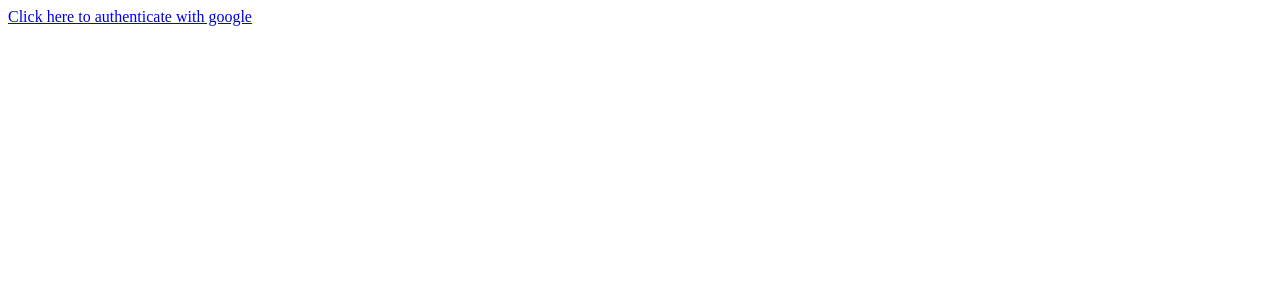
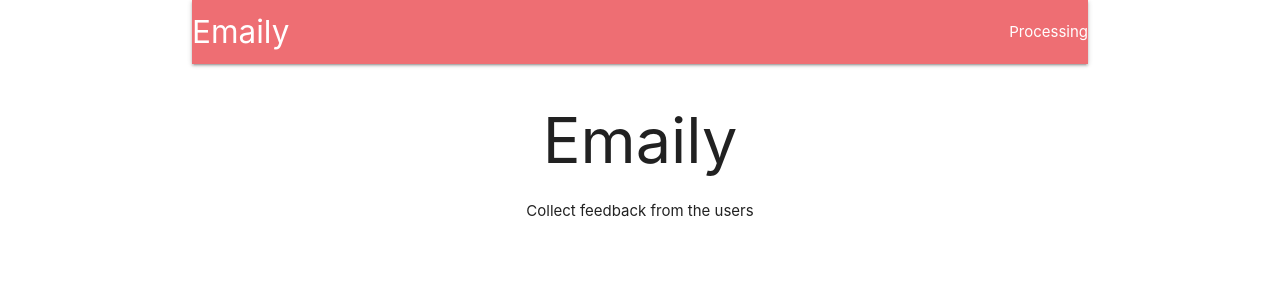
Before and after one commit to MuhtasimMusfiqZarab/DaakGhor, a React (Create React App) app in the folder client/: page / in a window 1280 px wide. Shown: the top 300 px of the page. Built offline with nearby package versions, Linux system fonts and the light colour scheme; no server answers.

Commit message:
redux setup and finishing header component

```diff
--- a/client/package.json
+++ b/client/package.json
@@ -3,16 +3,20 @@
   "version": "0.1.0",
   "private": true,
   "dependencies": {
+    "@material-ui/core": "^4.9.11",
     "@testing-library/jest-dom": "^4.2.4",
     "@testing-library/react": "^9.3.2",
     "@testing-library/user-event": "^7.1.2",
+    "axios": "^0.19.2",
     "http-proxy-middleware": "^1.0.3",
+    "materialize-css": "^1.0.0-rc.2",
     "react": "^16.13.1",
     "react-dom": "^16.13.1",
     "react-redux": "^7.2.0",
     "react-router-dom": "^5.1.2",
     "react-scripts": "3.4.1",
-    "redux": "^4.0.5"
+    "redux": "^4.0.5",
+    "redux-thunk": "^2.3.0"
   },
   "scripts": {
     "start": "react-scripts start",
--- /dev/null
+++ b/client/src/actions/index.js
@@ -0,0 +1,20 @@
+import axios from "axios";
+
+//import types
+import { FETCH_USER } from "./types";
+
+//whenever redux thunk sees that a fucntin is returned from the action creator(not an action object) then it will automatically call the functin and pass in the dispatch funcitn as an argument
+
+//whenever this will be called , it will instantly return the function insidee
+export const fetchUser = () =>
+  //route to the api to see if the usedr is logged in or not (route handler is defined in the express server(authRoute.js))
+  //we are using proxy for developemnet to send the request to the sever
+
+  // we will be using redux thunk for async request and manually dispatching an action (redux thunk gives us access to manulayy dispatch an aciton)
+  // looks weird, we are returning a function and when the funciton is executed, it would make the  acctual request
+  // we normally return an action, but for redux thunk we are returning a funciton
+  async (dispatch) => {
+    //at any given pint in time, we can call dispatch (agter the network request successfully fetches the data)
+    const res = await axios.get("/api/current_user");
+    dispatch({ type: FETCH_USER, payload: res.data });
+  };
--- /dev/null
+++ b/client/src/actions/types.js
@@ -0,0 +1,3 @@
+// here are the action types
+
+export const FETCH_USER = "fetch_user";
--- a/client/src/components/App.js
+++ b/client/src/components/App.js
@@ -1,14 +1,43 @@
 import React, { Component } from "react";
+//browser router is the brain of the react router
+import { BrowserRouter, Route } from "react-router-dom";
+//connect helper
+import { connect } from "react-redux";
+//import actions
+import * as actions from "../actions";
+
+import Header from "./Header";
+import Landing from "./Landing";
+
+const Dashborad = () => {
+  return <h2>Dashborad</h2>;
+};
+const SurveyNew = () => {
+  return <h2>SurveyNew</h2>;
+};
 
 class App extends Component {
   state = {};
+
+  //to knwo it the user is signed in or not
+  componentDidMount() {
+    this.props.fetchUser();
+  }
+
   render() {
+    //BrowserRouter can have only one child
     return (
-      <div>
-        <a href="/auth/google">Click here to authenticate with google</a>
+      <div className="container">
+        <BrowserRouter>
+          <Header />
+          <Route path="/" exact component={Landing} />
+          <Route path="/surveys" exact component={Dashborad} />
+          <Route path="/surveys/new" component={SurveyNew} />
+        </BrowserRouter>
       </div>
     );
   }
 }
 
-export default App;
+//1st arg is mapStateToProps,2nd is all the action Creators, once we pass in all the different actions then we can get them as props
+export default connect(null, actions)(App);
--- /dev/null
+++ b/client/src/components/Header.js
@@ -0,0 +1,45 @@
+import React, { Component } from "react";
+import { connect } from "react-redux";
+import { Link } from "react-router-dom";
+
+class Header extends Component {
+  //rendering the header according to the auth value
+  renderContent() {
+    //there are tree cases
+    switch (this.props.auth) {
+      case null:
+        return "Processing";
+      case false:
+        return <a href="/auth/google">Login with google</a>;
+      default:
+        return <a href="/api/logout">Logout</a>;
+    }
+  }
+
+  render() {
+    console.log(this.props);
+    return (
+      <nav>
+        <div className="nav-wrapper">
+          <Link
+            href={this.props.auth ? "/surveys" : "/"}
+            className="brand-logo"
+          >
+            Emaily
+          </Link>
+          <ul id="nav-mobile" className="right hide-on-med-and-down">
+            <li>{this.renderContent()}</li>
+          </ul>
+        </div>
+      </nav>
+    );
+  }
+}
+
+function mapStateToProps({ auth }) {
+  return {
+    auth,
+  };
+}
+
+export default connect(mapStateToProps)(Header);
--- /dev/null
+++ b/client/src/components/Landing.js
@@ -0,0 +1,12 @@
+import React from "react";
+
+const Landing = () => {
+  return (
+    <div style={{ textAlign: "center" }}>
+      <h1>Emaily</h1>
+      <p>Collect feedback from the users</p>
+    </div>
+  );
+};
+
+export default Landing;
--- a/client/src/index.js
+++ b/client/src/index.js
@@ -1,10 +1,15 @@
 //data layer controol (Redux)
 import React from "react";
 import ReactDOM from "react-dom";
+//import the minified css file to be loaded by the app (used by the application) which is istalled as a npm module
+import "materialize-css/dist/css/materialize.min.css";
+
 //Provider is a react componenet which reads changes from the redux store and update all the child component of the app with new state
 import { Provider } from "react-redux";
 //helpers
 import { createStore, applyMiddleware } from "redux";
+//import redux thunk for asynchronous action creator
+import reduxThunk from "redux-thunk";
 
 import App from "./components/App";
 import * as serviceWorker from "./serviceWorker";
@@ -13,7 +18,7 @@ import * as serviceWorker from "./serviceWorker";
 import reducers from "./reducers";
 
 //create an instance of the redux store using createStore helper - 1st arg of this is all the reducers, 2nd arg- starting or initial state of the application(most relevant when used for server side rendering), 3rd arg is the applyMiddleware for using middlewares like redux-thunk
-const store = createStore(reducers, {}, applyMiddleware());
+const store = createStore(reducers, {}, applyMiddleware(reduxThunk));
 
 ReactDOM.render(
   <React.StrictMode>
--- a/client/src/reducers/authReducer.js
+++ b/client/src/reducers/authReducer.js
@@ -1,10 +1,16 @@
+import { FETCH_USER } from "../actions/types";
+
 //create the reducer and export it
-export default function (state = {}, action) {
+// null means that we dont know yet the value as the request is processing
+export default function (state = null, action) {
+  console.log(action);
   switch (action.type) {
-    // case value:
-
-    //     break;
-
+    //fetch user returns null, false or the user model
+    case FETCH_USER:
+      console.log("This ran");
+      //change the auth in the state
+      // here false means that we are not signed in which is ''(is "" then we will return false)
+      return action.payload || false;
     default:
       // no need to change anything
       return state;
--- a/client/src/setupProxy.js
+++ b/client/src/setupProxy.js
@@ -1,6 +1,8 @@
 //There is no need to import this file anywhere, CRA looks for a file by this name and loads it.
 //this is only used while development
 //this lets the domain address change for the authentication and we can use realatiove path
+//we willl be using proxy for the development to send the request to a different doman which is form the client to the server
+//we dont need proxy for production
 const { createProxyMiddleware } = require("http-proxy-middleware");
 module.exports = function (app) {
   app.use(
```
Also changed, not shown: 2 other files (tests, documents, lock files or other folders).
